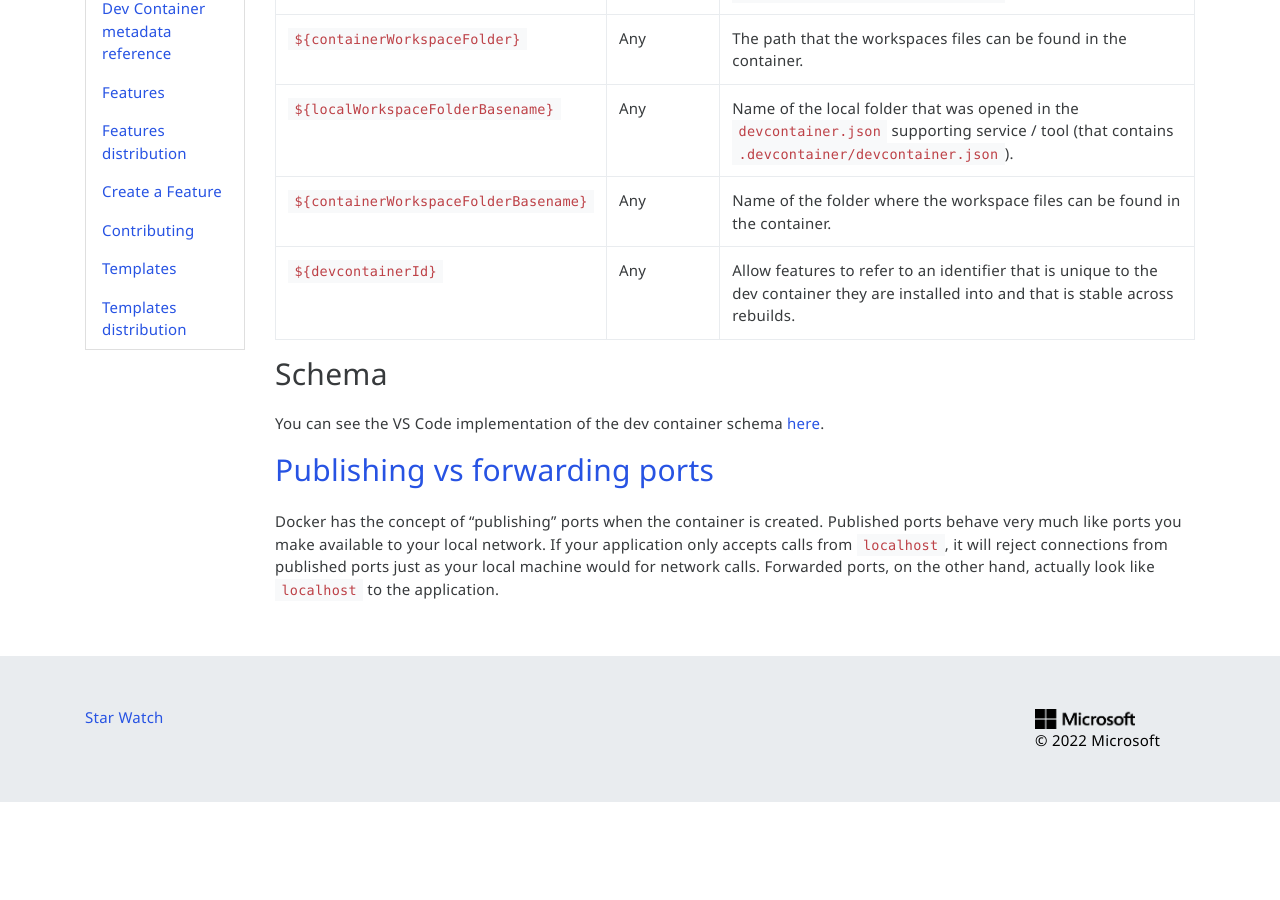
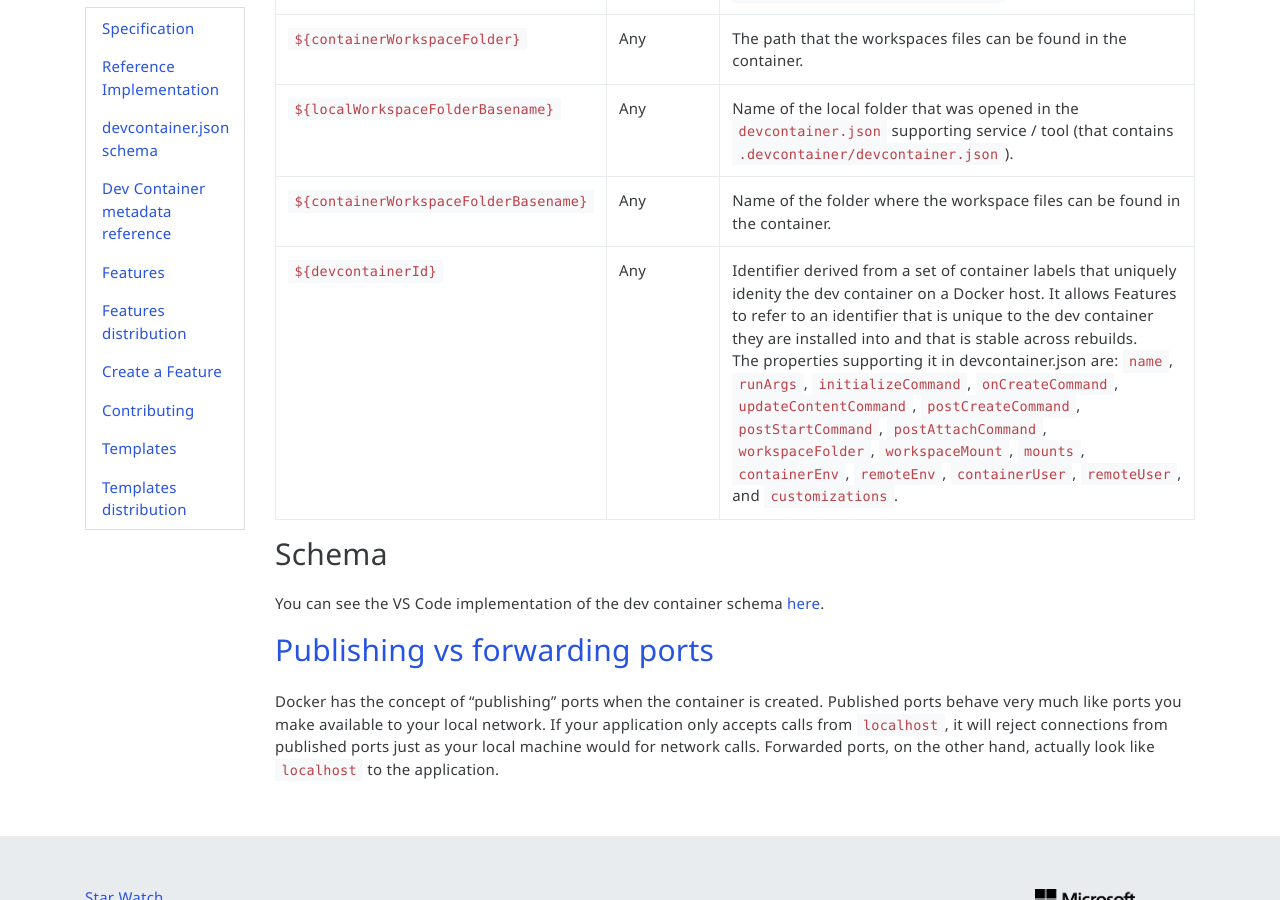
Before and after one commit to devcontainers/devcontainers.github.io, a Jekyll site: the page built from _implementors/json_reference.md, in a window 1280 px wide and 900 px high, scrolled down 9951 px. Built offline with Jekyll 4.4.1, drawn with Linux system fonts in a browser that asks for light colours; nearby versions of some CDN libraries; comment, search, counter and statistics services are not loaded; before the commit the page ends 10753 px from its top, so only the background shows below that.

Commit message:
Feedback

```diff
--- a/_implementors/json_reference.md
+++ b/_implementors/json_reference.md
@@ -169,7 +169,7 @@ Variables can be referenced in certain string values in `devcontainer.json` in t
 | `${containerWorkspaceFolder}` | Any | The path that the workspaces files can be found in the container. |
 | `${localWorkspaceFolderBasename}` | Any | Name of the local folder that was opened in the `devcontainer.json` supporting service / tool (that contains `.devcontainer/devcontainer.json`). |
 | `${containerWorkspaceFolderBasename}` | Any | Name of the folder where the workspace files can be found in the container. |
-| `${devcontainerId}` | Any | Allow features to refer to an identifier that is unique to the dev container they are installed into and that is stable across rebuilds. |
+| `${devcontainerId}` | Any | Identifier derived from a set of container labels that uniquely idenity the dev container on a Docker host. It allows Features to refer to an identifier that is unique to the dev container they are installed into and that is stable across rebuilds.<br> The properties supporting it in devcontainer.json are: `name`, `runArgs`, `initializeCommand`, `onCreateCommand`, `updateContentCommand`, `postCreateCommand`, `postStartCommand`, `postAttachCommand`, `workspaceFolder`, `workspaceMount`, `mounts`, `containerEnv`, `remoteEnv`, `containerUser`, `remoteUser`, and `customizations`. |
 {: .table .table-bordered .table-responsive}
 
 ## Schema
```
Also changed, not shown: _implementors/features.md (+1 -1 lines).
